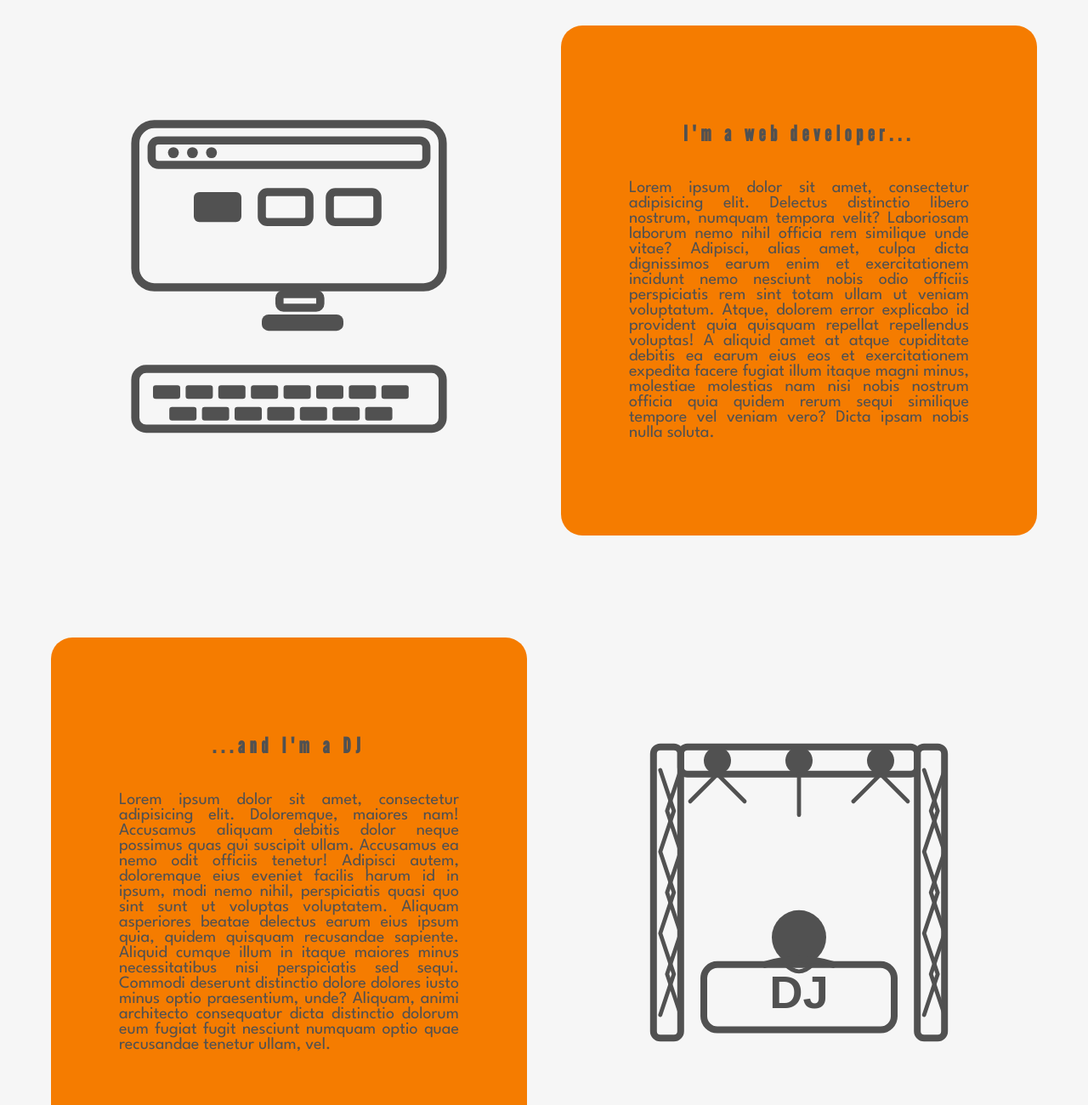
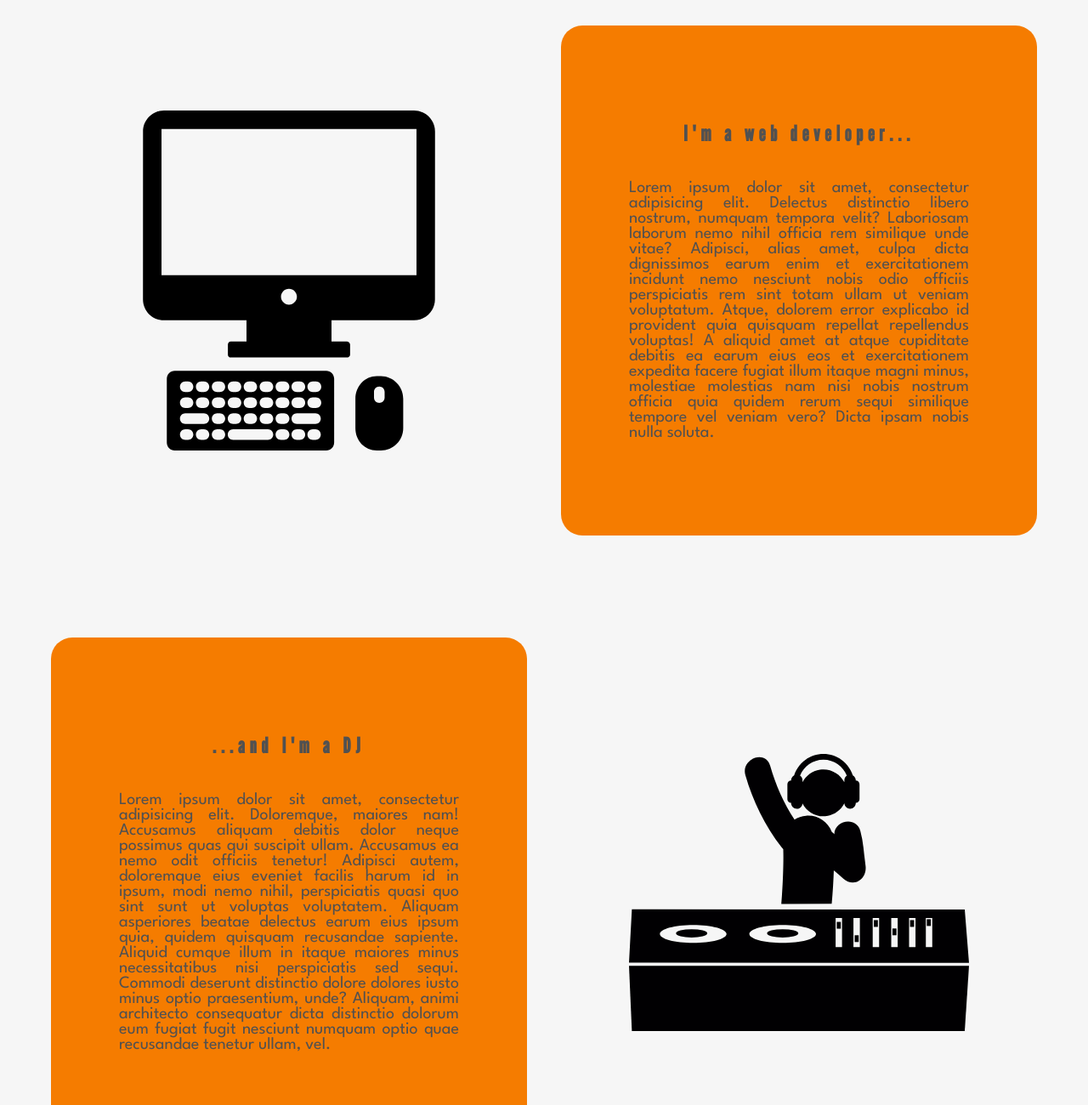
Before and after one commit to Kighlander1975/UdemyCoursePortfolioProject, a plain HTML site: page index.html in a window 1280 px wide. Shown: the part 1140-2440 px from the top of the page at 85% size. Drawn offline with nearby package versions, Linux system fonts and the light colour scheme.

Commit message:
Preliminary final result of the portfolio project

```diff
--- a/index.html
+++ b/index.html
@@ -91,192 +91,63 @@
 				<h3 id="aboutme">About me</h3>
 				<div class="cards-container">
 					<div class="card-image">
-						<svg viewBox="0 0 250 250"
-						     fill="none"
-						     stroke="currentColor"
-						     stroke-width="6"
-						     stroke-linecap="round"
-						     stroke-linejoin="round"
-						     xmlns="http://www.w3.org/2000/svg">
-							<!-- Monitor, fast randlos -->
-							<rect x="12"
-							      y="10"
-							      width="226"
-							      height="120"
-							      rx="14"
-							      fill="none"/>
-							<!-- Fensterleiste -->
-							<rect x="24"
-							      y="22"
-							      width="202"
-							      height="18"
-							      rx="5"
-							      fill="none"/>
-							<!-- Drei Kreise als "Fensterbuttons" -->
-							<circle cx="40"
-							        cy="31"
-							        r="4"
-							        fill="currentColor"
-							        stroke="none"/>
-							<circle cx="54"
-							        cy="31"
-							        r="4"
-							        fill="currentColor"
-							        stroke="none"/>
-							<circle cx="68"
-							        cy="31"
-							        r="4"
-							        fill="currentColor"
-							        stroke="none"/>
-							<!-- Platzhalter für Inhalt (z.B. Farbfeld) -->
-							<rect x="55"
-							      y="60"
-							      width="35"
-							      height="22"
-							      rx="4"
-							      fill="currentColor"
-							      stroke="none"/>
-							<rect x="105"
-							      y="60"
-							      width="35"
-							      height="22"
-							      rx="4"
-							      fill="none"/>
-							<rect x="155"
-							      y="60"
-							      width="35"
-							      height="22"
-							      rx="4"
-							      fill="none"/>
-							<!-- Standfuß -->
-							<rect x="118"
-							      y="135"
-							      width="30"
-							      height="10"
-							      rx="3"
-							      fill="none"/>
-							<rect x="105"
-							      y="150"
-							      width="60"
-							      height="12"
-							      rx="5"
-							      fill="currentColor"
-							      stroke="none"/>
-							<!-- Keyboard-Gehäuse, fast randlos -->
-							<rect x="12"
-							      y="190"
-							      width="226"
-							      height="44"
-							      rx="8"
-							      fill="none"/>
-							<!-- Keyboard-Tasten (2 Reihen, kleine Tasten) -->
-							<!-- Erste Reihe -->
-							<rect x="25"
-							      y="202"
-							      width="20"
-							      height="10"
-							      rx="2"
-							      fill="currentColor"
-							      stroke="none"/>
-							<rect x="49"
-							      y="202"
-							      width="20"
-							      height="10"
-							      rx="2"
-							      fill="currentColor"
-							      stroke="none"/>
-							<rect x="73"
-							      y="202"
-							      width="20"
-							      height="10"
-							      rx="2"
-							      fill="currentColor"
-							      stroke="none"/>
-							<rect x="97"
-							      y="202"
-							      width="20"
-							      height="10"
-							      rx="2"
-							      fill="currentColor"
-							      stroke="none"/>
-							<rect x="121"
-							      y="202"
-							      width="20"
-							      height="10"
-							      rx="2"
-							      fill="currentColor"
-							      stroke="none"/>
-							<rect x="145"
-							      y="202"
-							      width="20"
-							      height="10"
-							      rx="2"
-							      fill="currentColor"
-							      stroke="none"/>
-							<rect x="169"
-							      y="202"
-							      width="20"
-							      height="10"
-							      rx="2"
-							      fill="currentColor"
-							      stroke="none"/>
-							<rect x="193"
-							      y="202"
-							      width="20"
-							      height="10"
-							      rx="2"
-							      fill="currentColor"
-							      stroke="none"/>
-							<!-- Zweite Reihe -->
-							<rect x="37"
-							      y="218"
-							      width="20"
-							      height="10"
-							      rx="2"
-							      fill="currentColor"
-							      stroke="none"/>
-							<rect x="61"
-							      y="218"
-							      width="20"
-							      height="10"
-							      rx="2"
-							      fill="currentColor"
-							      stroke="none"/>
-							<rect x="85"
-							      y="218"
-							      width="20"
-							      height="10"
-							      rx="2"
-							      fill="currentColor"
-							      stroke="none"/>
-							<rect x="109"
-							      y="218"
-							      width="20"
-							      height="10"
-							      rx="2"
-							      fill="currentColor"
-							      stroke="none"/>
-							<rect x="133"
-							      y="218"
-							      width="20"
-							      height="10"
-							      rx="2"
-							      fill="currentColor"
-							      stroke="none"/>
-							<rect x="157"
-							      y="218"
-							      width="20"
-							      height="10"
-							      rx="2"
-							      fill="currentColor"
-							      stroke="none"/>
-							<rect x="181"
-							      y="218"
-							      width="20"
-							      height="10"
-							      rx="2"
-							      fill="currentColor"
-							      stroke="none"/>
+						<svg fill="#000000"  viewBox="0 0 512.004 512.004" xml:space="preserve">
+							<g>
+								<g>
+									<path d="M444.326,0H67.754C50.346,0,36.19,14.16,36.19,31.56L36.106,284.5c0,17.404,14.156,31.5,31.556,31.5h124.336
+										c-0.008,0,0,0.18,0,0.212V348H168.27c-2.208,0-4.272,2.18-4.272,4.388V368c0,2.208,2.064,4,4.272,4h174.78
+										c2.212,0,4.948-1.792,4.948-4v-15.612c0-2.208-2.736-4.388-4.944-4.388h-23.056v-31.788c0-0.032-0.256-0.212-0.264-0.212h124.508
+										c17.408,0,31.564-14.096,31.564-31.496l0.092-252.972C475.898,14.128,461.734,0,444.326,0z M255.934,292.392
+										c-6.616,0-12-5.38-12-11.996c0-6.616,5.384-11.996,12-11.996c6.608,0,11.992,5.38,11.992,11.996
+										C267.926,287.012,262.546,292.392,255.934,292.392z M447.998,248h-384V28h328.008h38.296h17.696V248z"/>
+								</g>
+							</g>
+														<g>
+								<g>
+									<path d="M323.998,403.884c0-6.564-5.32-11.884-11.884-11.884H83.882c-6.564,0-11.884,5.32-11.884,11.884v96.236
+										c0,6.564,5.32,11.884,11.884,11.884h228.236c6.564,0,11.884-5.32,11.884-11.884v-96.236H323.998z M267.778,408h4.632
+										c4.42,0,8,3.58,8,8c0,4.416-3.58,8-8,8h-4.632c-4.42,0-8-3.584-8-8C259.778,411.58,263.358,408,267.778,408z M195.786,408h4.116
+										c4.42,0,8,3.58,8,8c0,4.416-3.58,8-8,8h-4.116c-4.42,0-8-3.584-8-8C187.786,411.58,191.366,408,195.786,408z M195.786,432h4.116
+										c4.42,0,8,3.584,8,8c0,4.42-3.58,8-8,8h-4.116c-4.42,0-8-3.58-8-8C187.786,435.584,191.366,432,195.786,432z M195.786,456h4.116
+										c4.42,0,8,3.584,8,8c0,4.416-3.58,8-8,8h-4.116c-4.42,0-8-3.584-8-8C187.786,459.584,191.366,456,195.786,456z M171.786,408h4.4
+										c4.416,0,8,3.58,8,8c0,4.416-3.584,8-8,8h-4.4c-4.416,0-8-3.584-8-8C163.786,411.58,167.374,408,171.786,408z M171.786,432h4.4
+										c4.416,0,8,3.584,8,8c0,4.42-3.584,8-8,8h-4.4c-4.416,0-8-3.58-8-8C163.786,435.584,167.374,432,171.786,432z M171.786,456h4.4
+										c4.416,0,8,3.584,8,8c0,4.416-3.584,8-8,8h-4.4c-4.416,0-8-3.584-8-8C163.786,459.584,167.374,456,171.786,456z M99.794,408h4.108
+										c4.416,0,8,3.58,8,8c0,4.416-3.584,8-8,8h-4.108c-4.416,0-8-3.584-8-8C91.794,411.58,95.382,408,99.794,408z M99.794,432h4.108
+										c4.416,0,8,3.584,8,8c0,4.42-3.584,8-8,8h-4.108c-4.416,0-8-3.58-8-8C91.794,435.584,95.382,432,99.794,432z M103.906,496h-4.108
+										c-4.416,0-8-3.584-8-8c0-4.416,3.584-8,8-8h4.108c4.416,0,8,3.584,8,8C111.906,492.416,108.318,496,103.906,496z M127.898,496
+										h-4.1c-4.42,0-8-3.584-8-8c0-4.416,3.58-8,8-8h4.1c4.42,0,8,3.584,8,8C135.898,492.416,132.318,496,127.898,496z M127.898,472
+										h-28.1c-4.416,0-8-3.584-8-8c0-4.416,3.584-8,8-8h28.1c4.42,0,8,3.584,8,8C135.898,468.416,132.318,472,127.898,472z M127.898,448
+										h-4.1c-4.42,0-8-3.58-8-8c0-4.416,3.58-8,8-8h4.1c4.42,0,8,3.584,8,8C135.898,444.42,132.318,448,127.898,448z M127.898,424h-4.1
+										c-4.42,0-8-3.584-8-8c0-4.42,3.58-8,8-8h4.1c4.42,0,8,3.58,8,8C135.898,420.416,132.318,424,127.898,424z M151.898,496h-4.1
+										c-4.42,0-8-3.584-8-8c0-4.416,3.58-8,8-8h4.1c4.416,0,8,3.584,8,8C159.898,492.416,156.31,496,151.898,496z M151.898,472h-4.1
+										c-4.42,0-8-3.584-8-8c0-4.416,3.58-8,8-8h4.1c4.416,0,8,3.584,8,8C159.898,468.416,156.31,472,151.898,472z M151.898,448h-4.1
+										c-4.42,0-8-3.58-8-8c0-4.416,3.58-8,8-8h4.1c4.416,0,8,3.584,8,8C159.898,444.42,156.31,448,151.898,448z M151.898,424h-4.1
+										c-4.42,0-8-3.584-8-8c0-4.42,3.58-8,8-8h4.1c4.416,0,8,3.58,8,8C159.898,420.416,156.31,424,151.898,424z M224.246,496h-52.46
+										c-4.416,0-8-3.584-8-8c0-4.416,3.584-8,8-8h52.46c4.416,0,8,3.584,8,8C232.246,492.416,228.662,496,224.246,496z M224.246,472
+										h-4.46c-4.42,0-8-3.584-8-8c0-4.416,3.58-8,8-8h4.46c4.416,0,8,3.584,8,8C232.246,468.416,228.662,472,224.246,472z M224.246,448
+										h-4.46c-4.42,0-8-3.58-8-8c0-4.416,3.58-8,8-8h4.46c4.416,0,8,3.584,8,8C232.246,444.42,228.662,448,224.246,448z M224.246,424
+										h-4.46c-4.42,0-8-3.584-8-8c0-4.42,3.58-8,8-8h4.46c4.416,0,8,3.58,8,8C232.246,420.416,228.662,424,224.246,424z M248.578,496
+										h-4.796c-4.416,0-8-3.584-8-8c0-4.416,3.584-8,8-8h4.796c4.42,0,8,3.584,8,8C256.578,492.416,252.998,496,248.578,496z
+										 M248.578,472h-4.796c-4.416,0-8-3.584-8-8c0-4.416,3.584-8,8-8h4.796c4.42,0,8,3.584,8,8
+										C256.578,468.416,252.998,472,248.578,472z M248.578,448h-4.796c-4.416,0-8-3.58-8-8c0-4.416,3.584-8,8-8h4.796
+										c4.42,0,8,3.584,8,8C256.578,444.42,252.998,448,248.578,448z M248.578,424h-4.796c-4.416,0-8-3.584-8-8c0-4.42,3.584-8,8-8h4.796
+										c4.42,0,8,3.58,8,8C256.578,420.416,252.998,424,248.578,424z M267.778,432h4.632c4.42,0,8,3.584,8,8c0,4.42-3.58,8-8,8h-4.632
+										c-4.42,0-8-3.58-8-8C259.778,435.584,263.358,432,267.778,432z M272.414,496h-4.632c-4.42,0-8-3.584-8-8c0-4.416,3.58-8,8-8h4.632
+										c4.42,0,8,3.584,8,8C280.414,492.416,276.834,496,272.414,496z M295.882,496h-4.1c-4.42,0-8-3.584-8-8c0-4.416,3.58-8,8-8h4.1
+										c4.42,0,8,3.584,8,8C303.882,492.416,300.302,496,295.882,496z M295.882,472h-28.1c-4.42,0-8-3.584-8-8c0-4.42,3.58-8,8-8h28.1
+										c4.42,0,8,3.58,8,8C303.882,468.416,300.302,472,295.882,472z M296.622,448h-4.844c-4.42,0-8-3.58-8-8c0-4.416,3.58-8,8-8h4.844
+										c4.416,0,8,3.584,8,8C304.622,444.42,301.038,448,296.622,448z M296.622,424h-4.844c-4.42,0-8-3.584-8-8c0-4.42,3.58-8,8-8h4.844
+										c4.416,0,8,3.58,8,8C304.622,420.416,301.038,424,296.622,424z"/>
+								</g>
+							</g>
+														<g>
+								<g>
+									<path d="M394.442,400h-6.188c-18.14,0-32.256,15.26-32.256,34.092v44.316c0,18.836,14.116,33.588,32.256,33.588h6.188
+										c18.516,0,33.556-15.068,33.556-33.588v-44.316C427.998,415.576,412.958,400,394.442,400z M399.998,432.336c0,4.416-3.584,8-8,8
+										c-4.42,0-8-3.584-8-8v-8.668c0-4.42,3.58-8,8-8c4.416,0,8,3.58,8,8V432.336z"/>
+								</g>
+							</g>
 						</svg>
 					</div>
 					<div class="card-text">
@@ -309,116 +180,38 @@
 						</p>
 					</div>
 					<div class="card-image">
-						<svg viewBox="0 0 250 250"
-						     fill="none"
-						     stroke="currentColor"
-						     stroke-width="5"
-						     stroke-linecap="round"
-						     stroke-linejoin="round"
-						     xmlns="http://www.w3.org/2000/svg">
-							<!-- Linke Traverse (maximal nach außen) -->
-							<rect x="18"
-							      y="18"
-							      width="20"
-							      height="214"
-							      rx="5"
-							      fill="none"/>
-							<path d="M23 35 L33 65 L23 95 L33 125 L23 155 L33 185 L23 215"
-							      stroke="currentColor"
-							      stroke-width="3"/>
-							<path d="M38 35 L28 65 L38 95 L28 125 L38 155 L28 185 L38 215"
-							      stroke="currentColor"
-							      stroke-width="3"/>
-							<!-- Rechte Traverse (maximal nach außen) -->
-							<rect x="212"
-							      y="18"
-							      width="20"
-							      height="214"
-							      rx="5"
-							      fill="none"/>
-							<path d="M217 35 L227 65 L217 95 L227 125 L217 155 L227 185 L217 215"
-							      stroke="currentColor"
-							      stroke-width="3"/>
-							<path d="M232 35 L222 65 L232 95 L222 125 L232 155 L222 185 L232 215"
-							      stroke="currentColor"
-							      stroke-width="3"/>
-							<!-- Traverse oben (maximal breit) -->
-							<rect x="38"
-							      y="18"
-							      width="174"
-							      height="20"
-							      rx="5"
-							      fill="none"/>
-							<!-- Movingheads/Lampen -->
+						<svg viewBox="0 0 60.316 60.316" xml:space="preserve">
 							<g>
-								<circle cx="65"
-								        cy="28"
-								        r="10"
-								        fill="currentColor"
-								        stroke="none"/>
-								<path d="M65 38 L45 58"
-								      stroke="currentColor"
-								      stroke-width="3"/>
-								<path d="M65 38 L85 58"
-								      stroke="currentColor"
-								      stroke-width="3"/>
+								<g>
+									<path style="fill:#010002;" d="M27.038,22.108c0.103,0.133,0.213,0.244,0.326,0.346c0.11,3.194-0.193,8.194-0.337,9.745
+										l8.946-0.057c0.016-0.164,0.264-2.842,0.359-5.912c0.566,0.49,1.137,0.978,1.699,1.475c1.887,1.664,4.256,0.003,3.935-2.29
+										c-0.289-2.061-0.36-4.154-0.919-6.169c-0.744-2.681-4.618-1.851-4.624,0.569c-0.052-0.056-0.104-0.106-0.154-0.163
+										c-0.101-0.113-0.203-0.202-0.308-0.289c-0.709-1.79-2.521-2.985-4.541-2.822c-0.758,0.061-1.456,0.31-2.056,0.693
+										c-1.919-2.946-3.326-6.131-4.316-9.556c-0.844-2.914-5.238-1.223-4.399,1.676C21.984,13.973,24.097,18.295,27.038,22.108z"/>
+									<ellipse style="fill:#010002;" cx="11.113" cy="37.41" rx="2.772" ry="0.744"/>
+									<ellipse style="fill:#010002;" cx="27.263" cy="37.41" rx="2.773" ry="0.744"/>
+									<path style="fill:#010002;" d="M59.56,33.174l-59.049-0.03L0,42.607l60.314,0.029L59.56,33.174z M11.389,39.1
+										c-3.265,0-5.912-0.711-5.912-1.59c0-0.877,2.647-1.588,5.912-1.588c3.266,0,5.913,0.711,5.913,1.588
+										C17.302,38.389,14.655,39.1,11.389,39.1z M27.263,39.1c-3.266,0-5.913-0.711-5.913-1.59c0-0.877,2.647-1.588,5.913-1.588
+										c3.265,0,5.913,0.711,5.913,1.588C33.176,38.389,30.528,39.1,27.263,39.1z M37.793,39.832h-1.139v-5.163h1.139V39.832z
+										 M40.955,39.832h-1.14v-5.163h1.14V39.832z M44.371,39.832h-1.137v-5.163h1.137V39.832z M47.662,39.832h-1.14v-5.163h1.14V39.832z
+										 M50.827,39.832h-1.14v-5.163h1.14V39.832z M53.799,39.832H52.66v-5.163h1.139V39.832z"/>
+									<polygon style="fill:#010002;" points="0.002,43.181 0.509,54.721 59.556,54.721 60.316,43.181 		"/>
+									<rect x="36.858" y="35.372" style="fill:#010002;" width="0.715" height="1.202"/>
+									<rect x="40.035" y="37.743" style="fill:#010002;" width="0.711" height="1.202"/>
+									<rect x="43.438" y="35.056" style="fill:#010002;" width="0.715" height="1.203"/>
+									<rect x="46.737" y="36.542" style="fill:#010002;" width="0.715" height="1.201"/>
+									<rect x="49.86" y="35.056" style="fill:#010002;" width="0.715" height="1.203"/>
+									<rect x="52.832" y="34.897" style="fill:#010002;" width="0.715" height="1.201"/>
+									<path style="fill:#010002;" d="M28.756,14.262v0.041c0,0.558,0.454,1.011,1.013,1.011c0.545,0,0.986-0.432,1.009-0.97
+										c0.783,1.562,2.506,2.519,4.328,2.247c1.391-0.206,2.516-1.082,3.102-2.25c0.021,0.54,0.465,0.973,1.012,0.973
+										c0.561,0,1.012-0.453,1.012-1.011v-0.041c0.365,0,0.661-0.295,0.661-0.661v-2.645c0-0.364-0.296-0.662-0.661-0.662v-0.04
+										c0-0.383-0.217-0.712-0.527-0.884c-0.723-2.189-2.779-3.775-5.207-3.775c-2.426,0-4.486,1.586-5.208,3.775
+										c-0.313,0.172-0.53,0.501-0.53,0.884v0.04c-0.364,0-0.661,0.297-0.661,0.662v2.645C28.095,13.966,28.391,14.262,28.756,14.262z
+										 M34.493,6.607c1.881,0,3.49,1.168,4.15,2.814c-0.266,0.183-0.438,0.487-0.438,0.832v0.352c-0.787-1.558-2.504-2.512-4.324-2.241
+										c-1.389,0.207-2.512,1.078-3.1,2.242v-0.353c0-0.345-0.175-0.649-0.438-0.832C31.002,7.775,32.614,6.607,34.493,6.607z"/>
+								</g>
 							</g>
-							<g>
-								<circle cx="125"
-								        cy="28"
-								        r="10"
-								        fill="currentColor"
-								        stroke="none"/>
-								<path d="M125 38 L125 68"
-								      stroke="currentColor"
-								      stroke-width="3"/>
-							</g>
-							<g>
-								<circle cx="185"
-								        cy="28"
-								        r="10"
-								        fill="currentColor"
-								        stroke="none"/>
-								<path d="M185 38 L205 58"
-								      stroke="currentColor"
-								      stroke-width="3"/>
-								<path d="M185 38 L165 58"
-								      stroke="currentColor"
-								      stroke-width="3"/>
-							</g>
-							<!-- DJ-Pult (maximal breit, bündig mit unteren Traversen-Enden) -->
-							<rect x="55"
-							      y="178"
-							      width="140"
-							      height="48"
-							      rx="10"
-							      fill="none"/>
-							<!-- "DJ" Schriftzug auf dem Pult -->
-							<text x="125"
-							      y="210"
-							      text-anchor="middle"
-							      font-size="34"
-							      font-family="Arial, Helvetica, sans-serif"
-							      fill="currentColor"
-							      stroke="none"
-							      font-weight="bold">DJ
-							</text>
-							<!-- Person hinter dem Pult (Kopf) -->
-							<circle cx="125"
-							        cy="158"
-							        r="20"
-							        fill="currentColor"
-							        stroke="none"/>
-							<!-- Schultern/Arme -->
-							<path d="M100 178 Q125 170 150 178"
-							      stroke="currentColor"
-							      stroke-width="5"
-							      fill="none"/>
-							<!-- Oberkörper (leicht angedeutet) -->
-							<path d="M115 178 Q125 188 135 178"
-							      stroke="currentColor"
-							      stroke-width="3"
-							      fill="none"/>
 						</svg>
 					</div>
 				</div>
```
